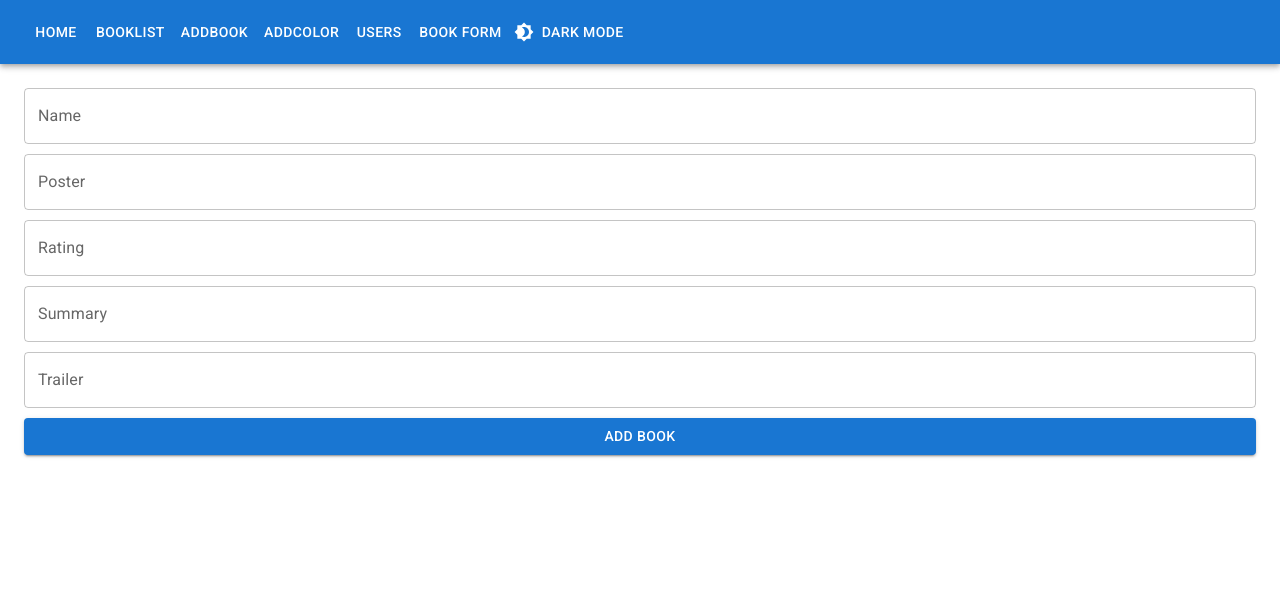
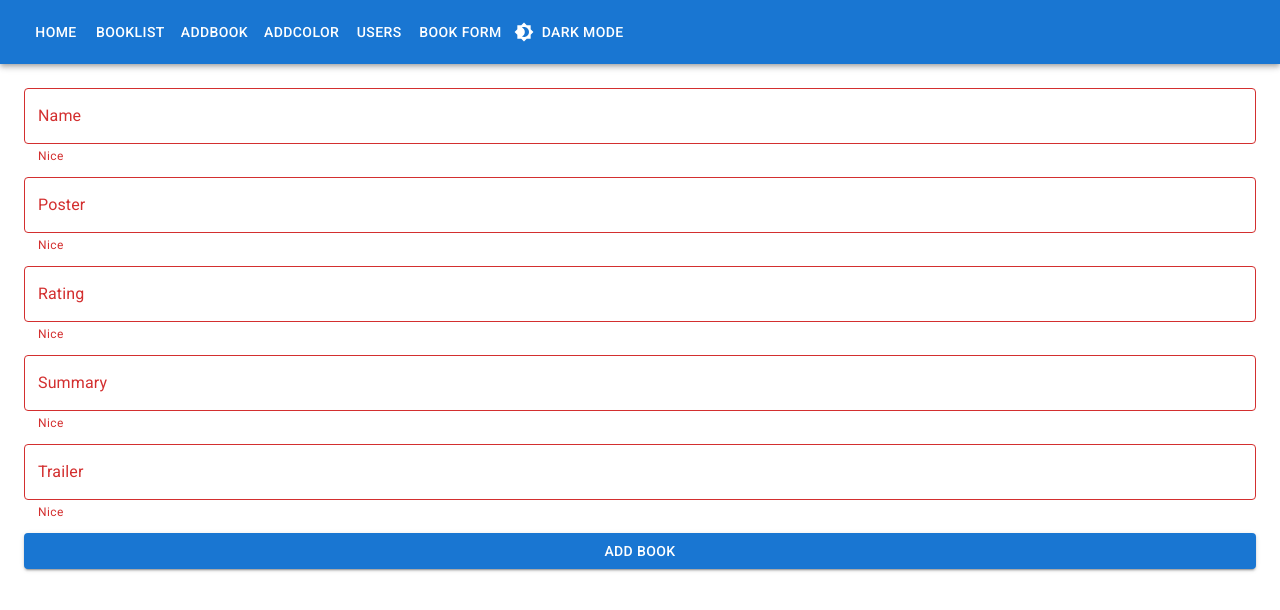
Before and after one commit to SangeethaShanmugm/b41wd-react, a React (Create React App) app: page /book/add in a window 1280 px wide. Shown: the top 610 px of the page. Built offline with nearby package versions, Linux system fonts and the light colour scheme; no server answers.

Commit message:
updated formik

```diff
--- a/src/AddBook.js
+++ b/src/AddBook.js
@@ -3,86 +3,175 @@ import { useNavigate } from "react-router-dom";
 import Button from "@mui/material/Button";
 import TextField from "@mui/material/TextField";
 import { API } from "./global";
+import { useFormik } from "formik";
+import * as yup from "yup";
+
+//name - required
+//poster - min 4, required
+//rating - 0 - 10 - required
+// summary - min 20 chars, required
+// trailer - min 4 - required
+
+const bookValidationSchema = yup.object({
+  name: yup.string().required("Why not fill the name 😉"),
+  poster: yup
+    .string()
+    .min(4, "Need longer poster😉")
+    .required("Why not fill this poster"),
+  rating: yup
+    .number()
+    .min(0, "Need a higher rating")
+    .max(10, "To much rating")
+    .required("Why not fill rating 😉"),
+  summary: yup
+    .string()
+    .min(20, "Need longer Summary")
+    .required("Why not fill summary😉"),
+  trailer: yup
+    .string()
+    .min(4, "Need longer Trailer")
+    .required("Why not fill trailer"),
+});
 
 export function AddBook({ bookList, setBookList }) {
-  const [name, setName] = useState("");
-  const [poster, setPoster] = useState("");
-  const [rating, setRating] = useState("");
-  const [summary, setSummary] = useState("");
-  const [trailer, setTrailer] = useState("");
+  // const [name, setName] = useState("");
+  // const [poster, setPoster] = useState("");
+  // const [rating, setRating] = useState("");
+  // const [summary, setSummary] = useState("");
+  // const [trailer, setTrailer] = useState("");
+
+  const formik = useFormik({
+    initialValues: {
+      name: "",
+      poster: "",
+      rating: "",
+      summary: "",
+      trailer: "",
+    },
+    validationSchema: bookValidationSchema,
+    onSubmit: (newBook) => {
+      // console.log("onSubmit", newBook);
+      createBook(newBook);
+    },
+  });
+
   const navigate = useNavigate();
-  console.log(bookList);
+  // console.log(bookList);
+
+  const createBook = (newBook) => {
+    console.log("createBook", newBook);
+    // fetch(`${API}/book`, {
+    //   method: "POST",
+    //   body: JSON.stringify(newBook),
+    //   headers: { "Content-Type": "application/json" },
+    // })
+    //   .then((data) => data.json())
+    //   .then(() => navigate("/book"));
+    // console.log(newBook);
+    // setBookList([...bookList, newBook]);
+  };
+
   return (
-    <div>
-      <div className="add-book-form">
+    <form onSubmit={formik.handleSubmit} className="add-book-form">
       <TextField
+        id="name"
+        name="name"
         label="Name"
         variant="outlined"
-          onChange={(event) => setName(event.target.value)}
-          type="text"
-          placeholder="Enter name"
-          value={name}
+        onChange={formik.handleChange}
+        onBlur={formik.handleBlur}
+        value={formik.values.name}
+        error
+        helperText={"Nice"}
       />
+      {formik.touched.name && formik.errors.name ? formik.errors.name : ""}
+
       <TextField
+        id="poster"
+        name="poster"
         label="Poster"
         variant="outlined"
-          onChange={(event) => setPoster(event.target.value)}
-          type="text"
-          placeholder="Enter poster"
-          value={poster}
+        onChange={formik.handleChange}
+        onBlur={formik.handleBlur}
+        value={formik.values.poster}
+        error
+        helperText={"Nice"}
       />
+      {formik.touched.poster && formik.errors.poster
+        ? formik.errors.poster
+        : ""}
+
       <TextField
+        id="rating"
+        name="rating"
         label="Rating"
         variant="outlined"
-          onChange={(event) => setRating(event.target.value)}
-          type="text"
-          placeholder="Enter rating"
-          value={rating}
+        onChange={formik.handleChange}
+        onBlur={formik.handleBlur}
+        value={formik.values.rating}
+        error
+        helperText={"Nice"}
       />
+      {formik.touched.rating && formik.errors.rating
+        ? formik.errors.rating
+        : ""}
       <TextField
+        id="summary"
+        name="summary"
+        variant="outlined"
+        onChange={formik.handleChange}
+        onBlur={formik.handleBlur}
+        value={formik.values.summary}
         label="Summary"
+        error
+        helperText={"Nice"}
+      />
+      {formik.touched.summary && formik.errors.summary
+        ? formik.errors.summary
+        : ""}
+      <TextField
+        id="trailer"
+        name="trailer"
         variant="outlined"
-          onChange={(event) => setSummary(event.target.value)}
-          type="text"
-          placeholder="Enter summary"
-          value={summary}
+        onChange={formik.handleChange}
+        onBlur={formik.handleBlur}
+        value={formik.values.trailer}
+        label="Trailer"
+        error
+        helperText={"Nice"}
       />
-        <TextField
-          label="Trailer"
-          variant="outlined"
-          onChange={(event) => setTrailer(event.target.value)}
-          type="text"
-          placeholder="Enter trailer"
-          value={trailer}
-        />
+      {formik.touched.trailer && formik.errors.trailer
+        ? formik.errors.trailer
+        : ""}
       {/* //copy the bookList and add new book to it */}
       <Button
+        type="submit"
         variant="contained"
-          onClick={() => {
-            const newBook = {
-              name: name,
-              poster: poster,
-              rating: rating,
-              summary: summary,
-              trailer: trailer,
-            };
-            //1.method - POST
-            // 2. body - data - JSON
-            //Headers - JSON
-            fetch(`${API}/book`, {
-              method: "POST",
-              body: JSON.stringify(newBook),
-              headers: { "Content-Type": "application/json" },
-            })
-              .then((data) => data.json())
-              .then(() => navigate("/book"));
-            // console.log(newBook);
-            // setBookList([...bookList, newBook]);
-          }}
+        onClick={createBook}
+        // onClick={() => {
+        //   const newBook = {
+        //     // name: name,
+        //     // poster: poster,
+        //     // rating: rating,
+        //     // summary: summary,
+        //     // trailer: trailer,
+        //   };
+        //   //1.method - POST
+        //   // 2. body - data - JSON
+        //   //Headers - JSON
+        //   fetch(`${API}/book`, {
+        //     method: "POST",
+        //     body: JSON.stringify(newBook),
+        //     headers: { "Content-Type": "application/json" },
+        //   })
+        //     .then((data) => data.json())
+        //     .then(() => navigate("/book"));
+        //   // console.log(newBook);
+        //   // setBookList([...bookList, newBook]);
+        // }}
       >
         Add Book
       </Button>
-      </div>
-    </div>
+    </form>
   );
 }
```
Lines whose indentation alone changed are shown as unchanged.
